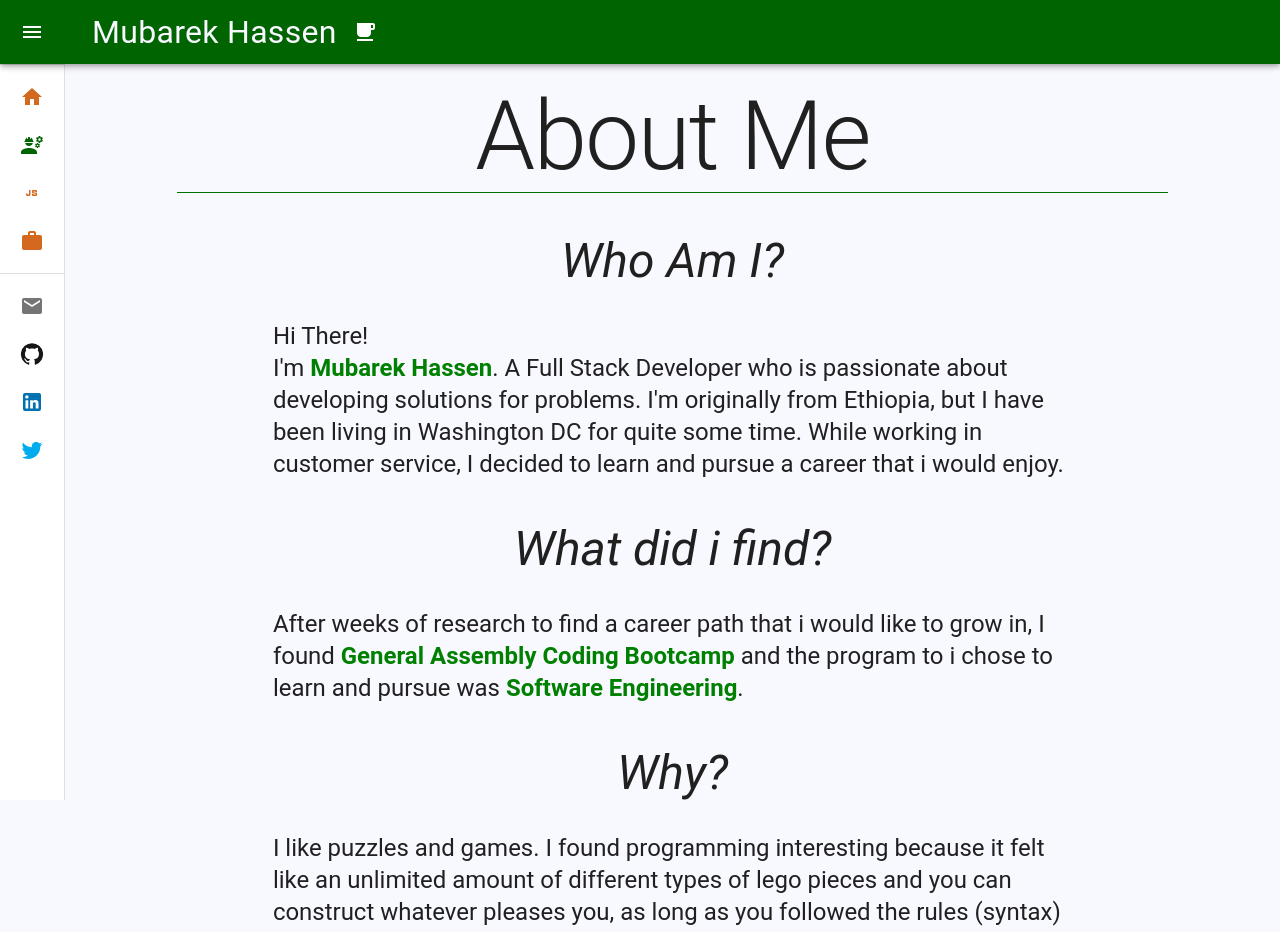
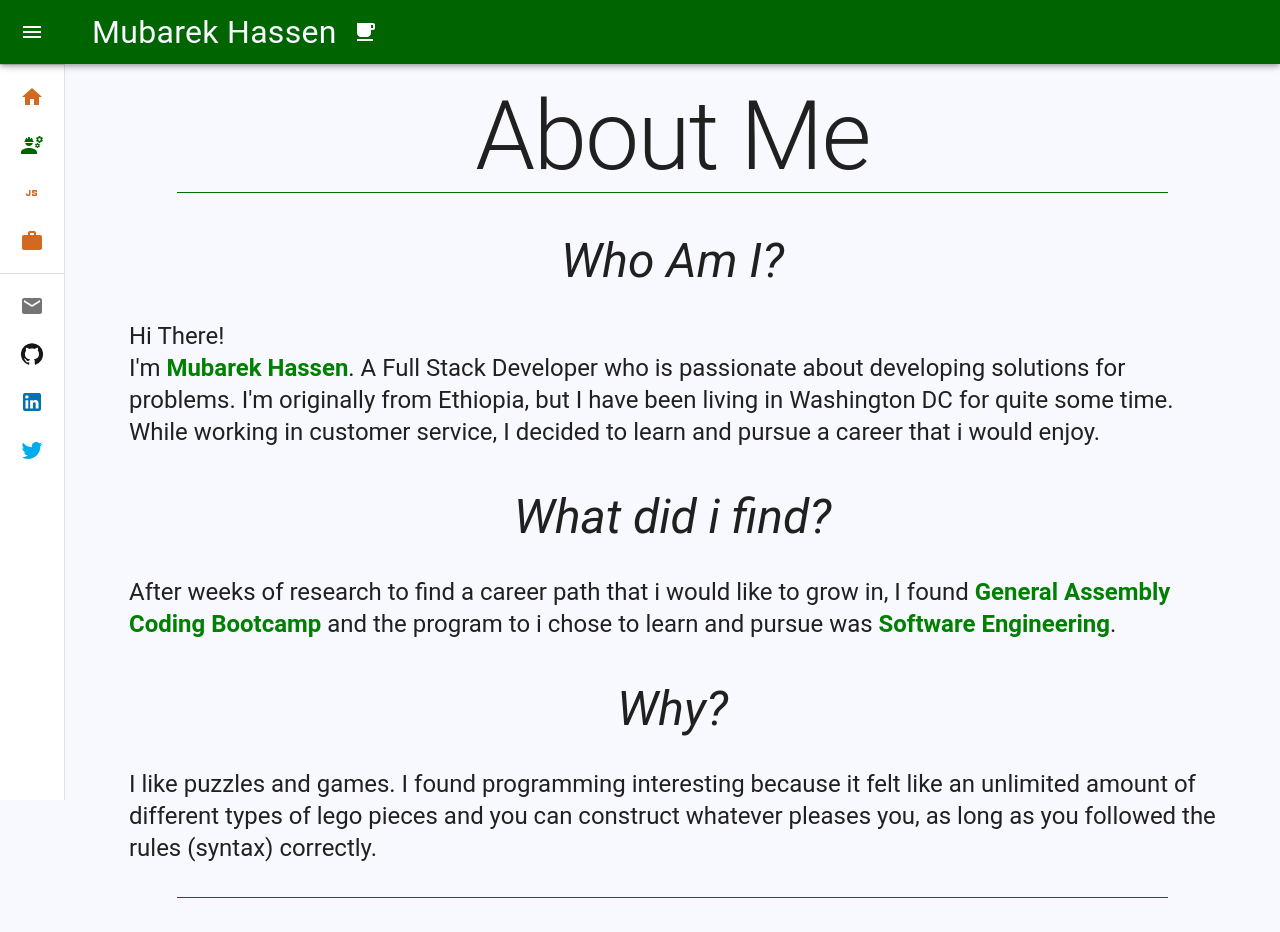
Before and after one commit to Mubarek-Hassen/react-portfolio, a React (Create React App) app: page /about in a window 1280 px wide. Shown: the top 932 px of the page. Built offline with nearby package versions, Linux system fonts and the light colour scheme; a web font is replaced by a local one.

Commit message:
text touch up

```diff
--- a/src/components/About.jsx
+++ b/src/components/About.jsx
@@ -6,19 +6,19 @@
   let theme = createTheme();
   theme = responsiveFontSizes(theme);
   const title = 'Mubarek - About'
-  const who =  <Box sx={{maxWidth: '75%'}}>
+  const who =  <Box sx={{maxWidth: '80rem'}}>
       <Typography variant="h3" fontWeight='400' fontStyle='oblique' sx={{my: '0.5rem'}} >Who Am I?</Typography>
       <Typography variant='h5' paragraph sx={{m: '2rem', textAlign: 'left'}}>
         Hi There! <br /> I'm <span style={{color: 'green', fontWeight: '600' }}>Mubarek Hassen</span>. A Full Stack Developer who is passionate about developing solutions for problems. I'm originally from Ethiopia, but I have been living in Washington DC for quite some time. While working in customer service, I decided to learn and pursue a career that i would enjoy.
       </Typography>
       </Box>
-  const what =  <Box sx={{maxWidth: '75%'}}>
+  const what =  <Box sx={{maxWidth: '80rem'}}>
       <Typography variant="h3" fontWeight='400' fontStyle='oblique' sx={{my: '0.5rem'}} >What did i find?</Typography>
       <Typography variant='h5' paragraph sx={{m: '2rem', textAlign: 'left'}}>
         After weeks of research to find a career path that i would like to grow in, I found <span style={{color: 'green', fontWeight: '600' }}>General Assembly Coding Bootcamp</span> and the program to i chose to learn and pursue was <span style={{color: 'green', fontWeight: '600' }}>Software Engineering</span>.
       </Typography>
       </Box>
-  const why = <Box sx={{maxWidth: '75%'}}>
+  const why = <Box sx={{maxWidth: '80rem'}}>
       <Typography variant="h3" fontWeight='400' fontStyle='oblique' sx={{my: '0.5rem'}} >Why?</Typography>
       <Typography variant='h5' paragraph sx={{m: '2rem', textAlign: 'left'}}>
         I like puzzles and games. I found programming interesting because it felt like an unlimited amount of different types of lego pieces and you can construct whatever pleases you, as long as you followed the rules (syntax) correctly.
--- a/src/components/Skills/Skills.jsx
+++ b/src/components/Skills/Skills.jsx
@@ -7,7 +7,7 @@
   let theme = createTheme();
   theme = responsiveFontSizes(theme);
   document.title = 'Mubarek - Skills'
-  return <Box sx={{ flexGrow: 1, py: 10, px: 2, textAlign: 'center' }}
+  return <Box sx={{ flexGrow: 1, py: 10, px: 2, textAlign: 'center', }}
     component={motion.div}
     initial={{ y: '100%',opacity: 0, scale: 0}}
     transition={{ duration: 1, type: 'spring'}}
@@ -15,8 +15,8 @@
     >
     <ThemeProvider theme={theme}>
     <Typography variant="h1"> Skills </Typography>
-    <Divider sx={{mb: '2rem', backgroundColor: 'green', mx: 10 }}/>
-    <Typography variant="h5" sx={{ mx: 1, mb: '5rem' }} paragraph>
+    <Divider sx={{mb: '2rem', backgroundColor: 'green', mx: 10, }}/>
+    <Typography variant="h5" sx={{ mx: 1, mb: '5rem', }}>
       As a Full Stack Developer, one has to be comfortable, consistant, patient, passionate and motivated to consume new knowledge and evolve with new technology. Working on a full stack taught me how to integrate different technologies and get the desired outcome. But technical skills are not the only things that are needed. Sometimes, we have to work with fellow colleague. Interacting and communication are requirement as well.
     </Typography>
     <Divider sx={{mb: '2rem', backgroundColor: 'green', mx: 10 }}/>
```
